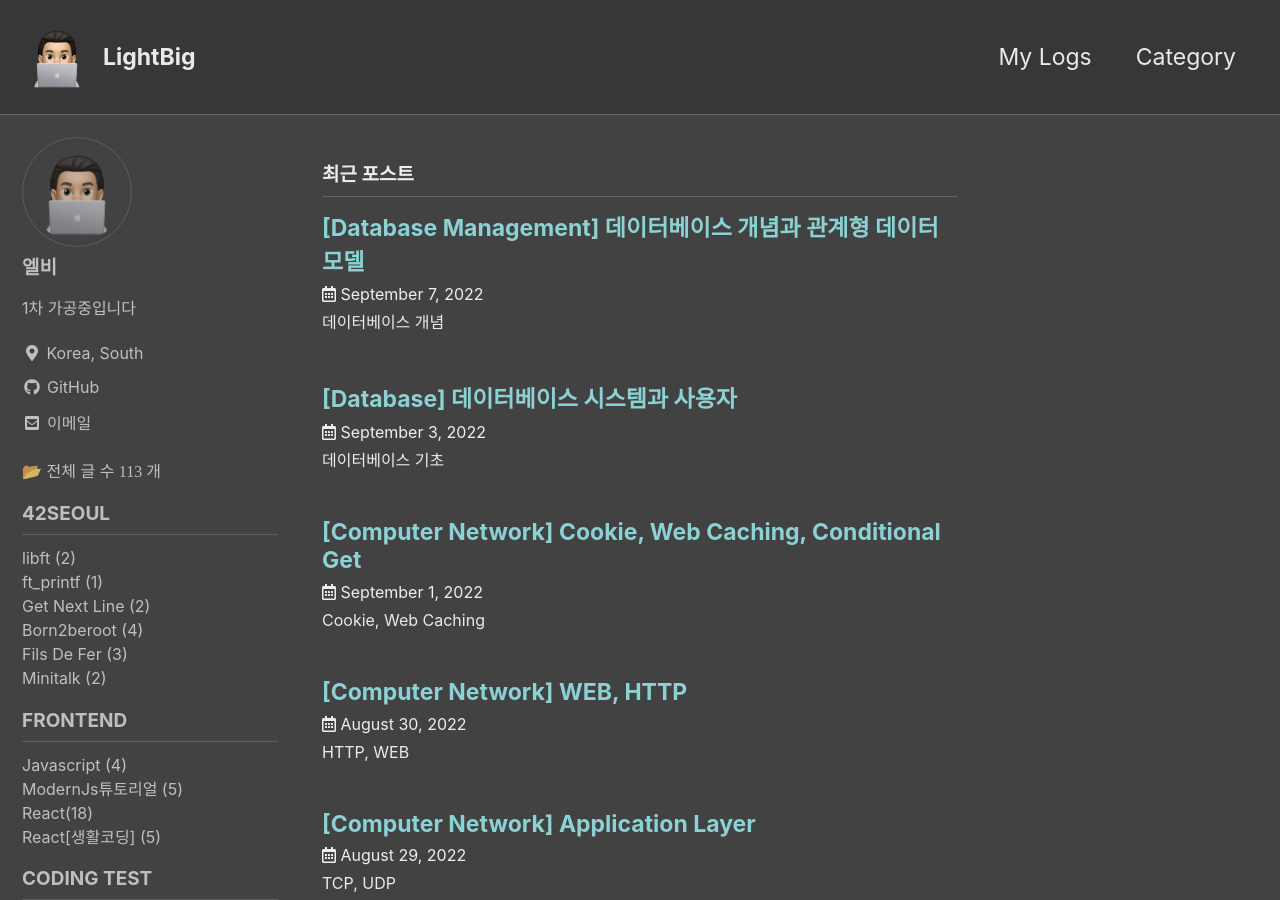
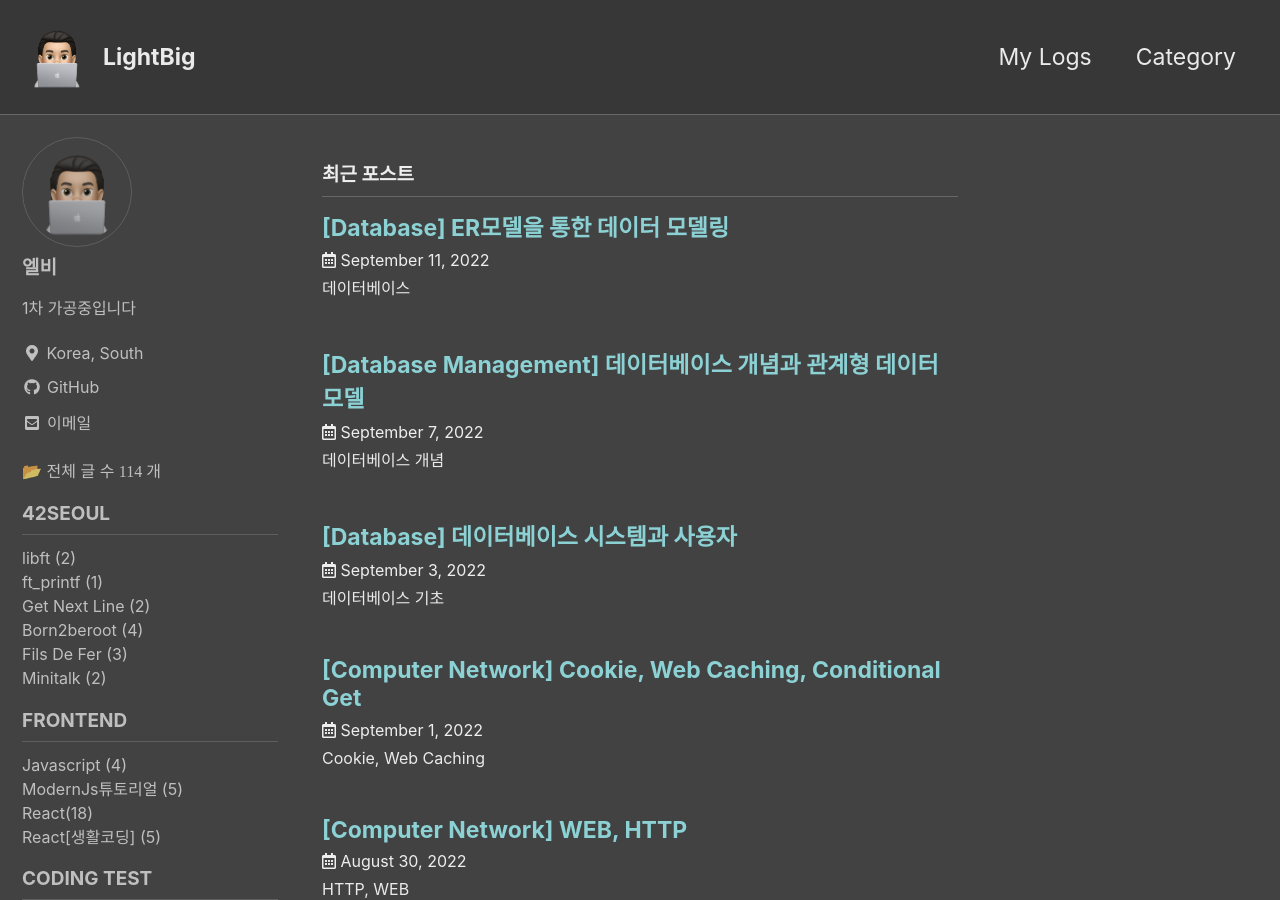
Before and after one commit to koreanddinghwan/koreanddinghwan.github.io, a Jekyll site: the page built from index.html, in a window 1280 px wide and 900 px high. Built offline with Jekyll 4.4.1, drawn with Linux system fonts in a browser that asks for light colours; cached includes are drawn as plain includes; some web fonts are replaced; the list of posts is cut into pages by our own code; part of the change alters nothing that is shown.

Commit message:
FEAT:POST

```diff
--- a/_posts/db/database/2022-09-03-1.md
+++ b/_posts/db/database/2022-09-03-1.md
@@ -29,14 +29,12 @@ last_modified_at: 2022-09-07
 
 - ⭐️`database` : `관련된 data의 모음`
 	- 책의 한 페이지는 관련된 데이터의 모음이지만, 관계형 데이터베이스는 아니다, `관계형 DB의 특성`을 갖춰야한다.
-	- ⭐️`관계형 데이터베이스의 성질`
+	- ⭐️`내포된 성질: Implicit Properties`
 		1. 실제 세계의 일부분(miniworld, Universe of Discourse)을 표현한다, miniworld의 변화는 database에 반영된다.
 		2. 내포한 의도를 가지고 논리적으로 일관성있는 있는 데이터의 집합이다.(랜덤하게 섞인 데이터는 database가 아니다.)
 		3. 특정 목적을 위해 설계되고, 구축되고, 데이터로 채워진다.
 
 <br>
-
-
 <br>
 
 
@@ -48,27 +46,30 @@ last_modified_at: 2022-09-07
 
 <br>
 
-- `DBMS(DataBase Management System)`
-	- ⭐️사용자가 database를 `정의`, `생성`, `유지`하게끔 해주는 프로그램의 집합
-	- 다양한 응용프로그램을 위해 database `defining, constructing, manipulating` process를 도와주는 `범용목적 소프트웨어 시스템`
-		1. `Defining`
-			- database에 저장될 데이터 형식, 구조, 제약을 정의한다.
-		2. `Constructing`
-			- DBMS로 조종하는 저장매체에 데이터를 저장하는 절차
-		3. `Manipulating`
-			- database로부터 특정 데이터를 받기위해 쿼리를 작성하고, miniworld를 반영하기위해 database를 업데이트
+### `DBMS(DataBase Management System)`
+
+- ⭐️사용자가 database를 `정의`, `생성`, `유지`하게끔 해주는 프로그램의 집합
+- 다양한 응용프로그램을 위해 database `defining, constructing, manipulating` process를 도와주는 `범용목적 소프트웨어 시스템`
+	1. `Defining`
+		- database에 저장될 데이터 형식, 구조, 제약을 정의한다.
+	2. `Constructing`
+		- DBMS로 조종하는 저장매체에 데이터를 저장하는 절차
+	3. `Manipulating`
+		- database로부터 특정 데이터를 받기위해 쿼리를 작성하고, miniworld를 반영하기위해 database를 업데이트
 
 <br>
 
-- `Database System`
-	- ⭐️DBMS와 용어 구분 잘 해야한다.
-	- ⭐️`DBMS` + `자바, 파이썬, C로 작성된 응용프로그램` + 저장된`(구축된) 데이터베이스` + 저장된 `데이터베이스 정의`
+### `Database System`
 
-
+- ⭐️DBMS와 용어 구분 잘 해야한다.
+- ⭐️`DBMS` + `자바, 파이썬, C로 작성된 응용프로그램` + 저장된`(구축된) 데이터베이스` + 저장된 `데이터베이스 정의`
 
 
 <img src="https://user-images.githubusercontent.com/76278794/188623424-d7d4ddd2-bd89-45de-88c0-ea5a8e6074b5.jpeg">
 
+- ⭐️`Stored Database Definition(meta data)와 Stored Database와 같이 DBMS가 사용하고, 관리하는 데이터들은 DBMS가 운영체제에 요청을 보내 데이터를 쓰고, 읽고 수정하기때문에 DBMS 소프트웨어의 구성요소가 아니다.`
+
+- ⭐️`응용프로그램과 쿼리 자체도 DBMS 소프트웨어의 구성요소가 아닌데, 이 또한 DBMS에서 이를 처리하는 프로그램이 있을 뿐, 직접적으로 구현되어있지 않다.`
 
 <br>
 <br>
@@ -130,8 +131,7 @@ last_modified_at: 2022-09-07
 	- ⭐️`program-data independence`
 		- 파일처리 방식에서는 데이터 파일의 구조(meta data)가 각각의 프로그램 내부에 삽입되어 있다.
 			- 따라서 파일 구조에 대한 변경은 이 파일에 접근하는 모든 프로그램을 변경해야한다.
-
-		- DBMS를 사용하는 프로그램들은 대부분의 경우 데이터 파일 구조가 변경되더라도 모든 프로그램을 변경할 필요가 없다.
+		- `DBMS를 사용하는 프로그램들은 대부분의 경우 데이터 파일 구조가 변경되더라도 모든 프로그램을 변경할 필요가 없다.`
 			- 데이터 파일의 구조는 DBMS의 시스템 목록기에 있기 때문이다.
 
 	<br>
@@ -139,12 +139,11 @@ last_modified_at: 2022-09-07
 	- ⭐️`program-operation independence`
 		- `⭐️객체 지향, 객체 관계적 데이터베이스`에서 사용자는 `데이터 베이스의 정의의 일부로 operation(function)을 정의`할 수 있다.
 		- operation은 2개의 부분으로 식별된다.
-			- interface(signature)
+			- `interface(signature)`
 				- operation의 이름과 인수의 타입을 나타낸다.
-			- implementation(method)
+			- `implementation(method)`
 				- interface와 독립적으로 식별된다.
 				- 어떻게 작동하는가?
-
 		- 사용자의 응용프로그램은 `operation이 어떻게 구현되었는지에 상관없이` data에 operation을 실행할 수 있다.
 		- 이를 `⭐️program-operation independence`라고 한다.
 
@@ -263,7 +262,7 @@ last_modified_at: 2022-09-07
 
 <br><br>
 
-## DBMS 사용 목적
+## DBMS `사용 목적`, 장점과 구분할것
 
 ### ⭐️`Redundancy(중복성 제거)`
 
--- /dev/null
+++ b/_posts/db/database/2022-09-11-3.md
@@ -0,0 +1,144 @@
+---
+title: "[Database] ER모델을 통한 데이터 모델링"
+excerpt: "데이터베이스"
+
+categories:
+  - database
+tags:
+  - database 설계
+  - DBMS
+  - ER 모델
+
+
+toc: true
+toc_sticky: true
+
+date: 2022-09-11
+last_modified_at: 2022-09-11
+---
+
+
+# 데이터베이스 설계
+
+## ER(entity-relationship model)
+
+### `High-level data model`(컴퓨터와 연결성이 낮다)
+
+- 광범위하게 사용되는 개념적 데이터모델
+
+### `개념적 데이터 모델`
+
+- DB사용자가 이해하는 데이터베이스 구조(miniworld에서 운영되는 시스템을 위함)
+
+1. 개체(Entity) : 실세계의 물건, 개념
+	- miniworld가 무엇인지에따라 정해진다.(miniworld에 따라 표현되어야하는 개체의 중요도가 정해지고, 표현될 개체가 선택된다.)
+2. 속성(Attribute) : 개체의 성질, 속성
+	- miniworld가 무엇인지에따라 정해진다.
+3. 관계(Relationship) : 둘 이상의 개체간 관계
+
+<br>
+
+# 데이터베이스 설계 단계
+
+<img width="767" alt="스크린샷 2022-09-11 오후 5 19 28" src="https://user-images.githubusercontent.com/76278794/189518281-ab8017fc-153c-4748-9fc9-10e3ad249eb0.png">
+
+1. 요구수집 및 분석
+	- `데이터베이스 설계자`가 사용자들의 요구사항을 문서화한다.
+	- `DB requirements` : 데이터 저장 요구사항
+	- `functional requirement` : 데이터 활용 요구사항(삭제, 삽입, 갱신방법)을 지정한다.
+
+2. 개념적 스키마 설계(Concuptual Design)
+	- `개체 형태, 관계, 제약`에 대한 자세한 묘사
+	- high-level data model(ER 모델 등)을 사용해 표현
+	- DB기술에 대해 잘 모르는 사람과 대화하기위해 `구현에대한 자세한 사항은 다루지 않는다.`
+
+3. Functional analysis
+	- 기능적 요구사항에 맞게 개념적 스키마가 설계되었는지 확인한다.
+	- `high-level transaction을 설계`
+
+4. 논리적 데이터베이스 설계(데이터베이스 구현, 데이터 모델 매핑)
+	- 상용화된 DBMS로 데이터베이스 `구현`
+	- `상용화된 DBMS는 구현 데이터 모델을 사용하므로, 개념적 스키마에서 구현 스키마로의 매핑`이 필요하다.
+	- high-level data model<->implementation data model
+
+5. 물리적 데이터베이스의 설계
+	- 내부저장 구조 및 파일 구조 설정
+
+6. 응용 프로그램 설계 및 구현
+	- high-level transaction 사용
+
+# 회사데이터베이스 예시
+
+# ER모델 개념
+
+- 정의 : 데이터를 entity, relationship, attribute로 표현한다.
+- `Entity` : 실세계의 물리적, 개념적으로 존재하는 것
+	- 물리적 : 자동차, 직원, 학생
+	- 개념적 : 회사, 직업, 과목
+- `Attribute` : Entity의 성질
+	- 직원 : 이름, 월급, 나이
+
+각 entity는 attribute에 대한 값을 가지게된다.
+
+## Attribute 형태
+
+### 세분화 할 수 있는가?
+
+- simple(atomic) attribute
+	- 더이상 나눠지지 않는 속성
+	- 사람의 나이
+
+- composite attribute
+	- 기본적인 여러 개의 속성으로 세분화 될 수 있는 속성
+	- 주소(서울특별시/서대문구/...)
+
+
+### 단일한 값을 가지는가?
+
+- single-valued attributes
+	 - entity당 1개의 값만 가질 수 있는 속성
+	 - 사람나이 : 1개의 값
+
+- multi-valued attributes
+	- 1개 이상의 값을 가질 수 있는 속성
+	- 자동차(경찰차) : 빨, 파, 검, 흰 ...
+
+### 값의 출처
+
+- stored attributes
+	- 값이 DB에 저장된다.
+
+- derived attributes
+	- 다른 속성의 값에의해 결정된다.
+	- ex)나이
+
+
+## NULL Value
+
+- `null 값은 다양한 해석이 존재할 수 있으므로, 지양되어야한다.`
+
+- not applicable
+	- 주소의 아파트번호(단독주택은 null)
+	- 사람의 학사(학위 없으면 null)
+
+- not Known
+	- missing : 값이 존재하지만, 모른다.
+	- not known wheter it exists : 속성 값이 존재하는지조차 모른다.
+
+
+# Entity Types, Entity sets, keys, value sets
+
+## Entity sets
+
+- set : 서로 다른 원소의 모임
+- 동일한 구조(속성)을 갖는 entity의 집합이다.
+- ERD에서 직사각형이다.
+
+## Entity types
+- 동일한 속성을 갖는 entity의 구조를 정의한다.
+- entity의 이름, 속성 이름 리스트
+
+## ERD
+- entity type : 직사각형
+- attribute : 타원
+- multi valued attribute : double line
```
